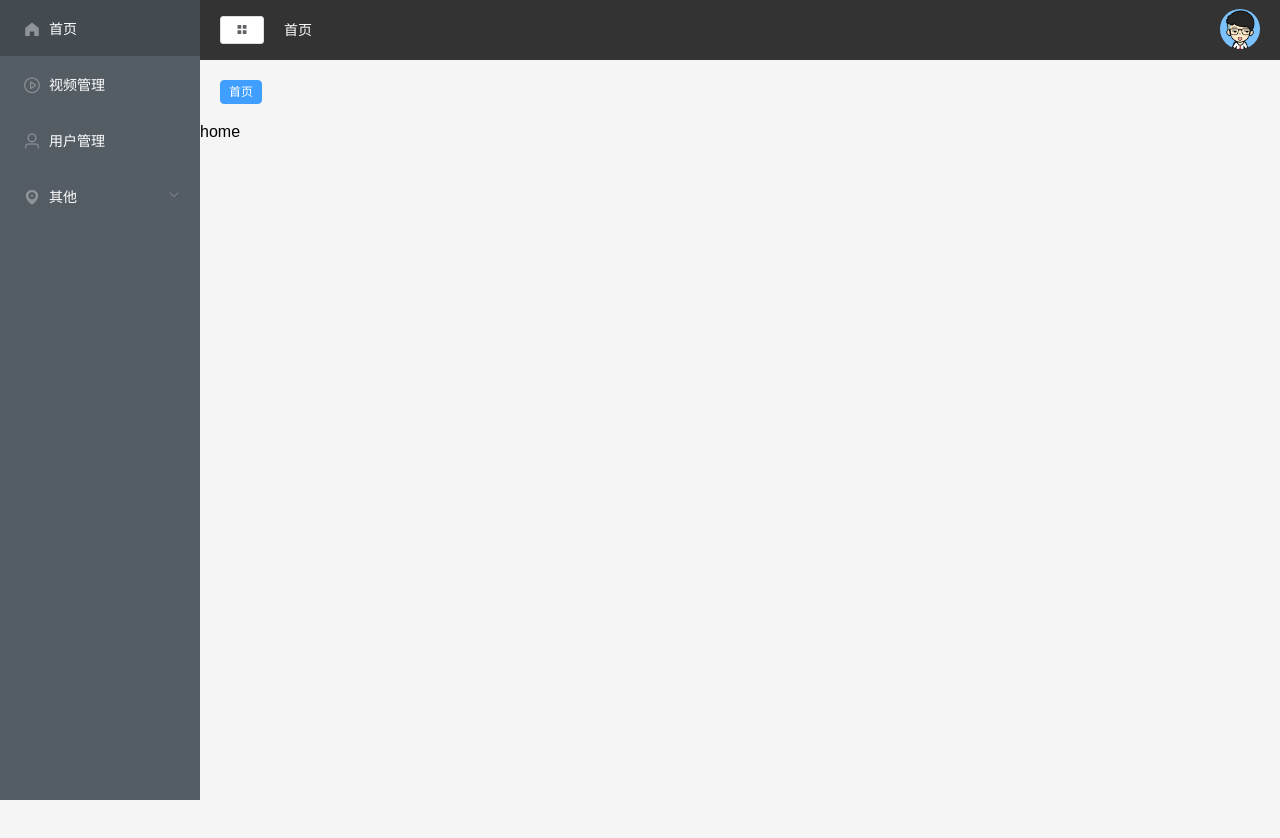
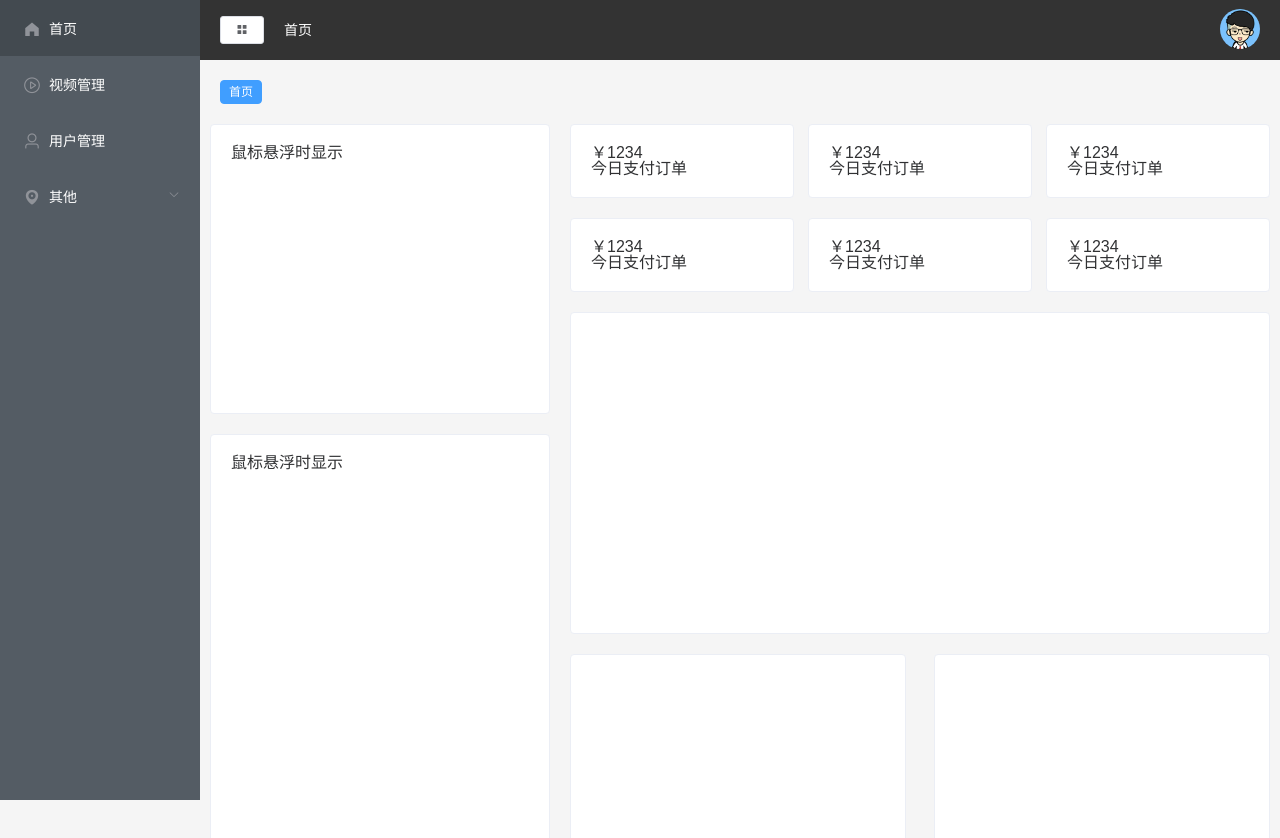
Before and after one commit to sailyw/management-system, a Vue app: page /#/ in a window 1280 px wide. Shown: the top 838 px of the page. Before the commit the page ends 800 px from the top, so only its background shows below. Built offline with nearby package versions, Linux system fonts and the light colour scheme.

Commit message:
使用element布局组件实现首页布局

```diff
--- /dev/null
+++ b/src/assets/scss/home.scss
@@ -0,0 +1,19 @@
+.home{
+    .num{
+        display: flex;
+        flex-wrap: wrap;
+        justify-content: space-between;
+        .el-card{
+            width: 32%;
+            margin-bottom: 20px;
+        }
+    }
+    .graph{
+        margin-top: 20px;
+        display: flex;
+        justify-content: space-between;
+        .el-card{
+            width: 48%;
+        }
+    }
+}
--- a/src/views/Home/Home.vue
+++ b/src/views/Home/Home.vue
@@ -1,7 +1,36 @@
 <template>
-  <div>
-    home
-  </div>
+  <el-row class="home" :gutter="20" style="margin-left:0;margin-right:0;">
+    <el-col :span="8">
+      <el-card shadow="hover" style="height:290px">
+        鼠标悬浮时显示
+      </el-card>
+      <el-card shadow="hover" style="height:522px;margin-top:20px;">
+        鼠标悬浮时显示
+      </el-card>
+    </el-col>
+    <el-col :span="16">
+      <div class="num">
+        <el-card shadow="hover" v-for="item in 6" :key="item">
+          <i class="icon"></i>
+          <div class="detail">
+            <p class="num">￥1234</p>
+            <p class="txt">今日支付订单</p>
+          </div>
+        </el-card>
+      </div>
+      <el-card shadow="hover">
+        <div style="height: 280px"></div>
+      </el-card>
+      <div class="graph">
+        <el-card shadow="hover">
+          <div style="height: 260px"></div>
+        </el-card>
+        <el-card shadow="hover">
+          <div style="height: 260px"></div>
+        </el-card>
+      </div>
+    </el-col>
+  </el-row>
 </template>
 
 <script>
@@ -14,4 +43,6 @@ export default {
 };
 </script>
 
-<style lang="scss" scoped></style>
+<style lang="scss" scoped>
+@import '~@/assets/scss/home';
+</style>
```
